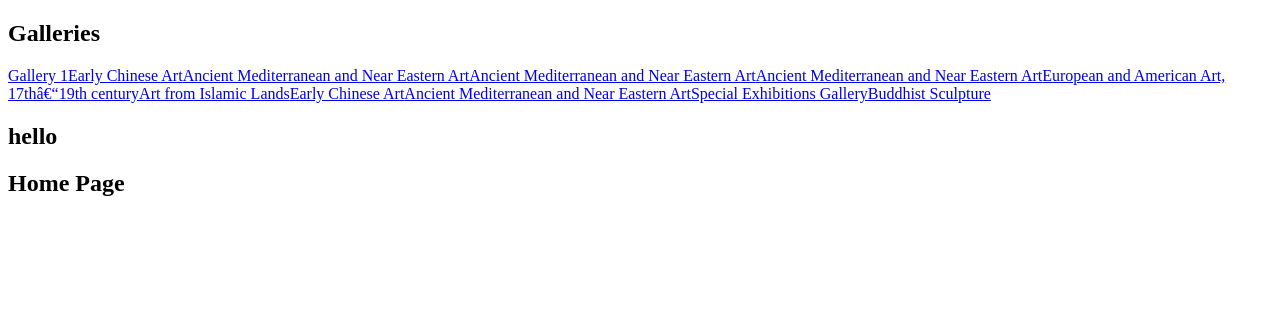
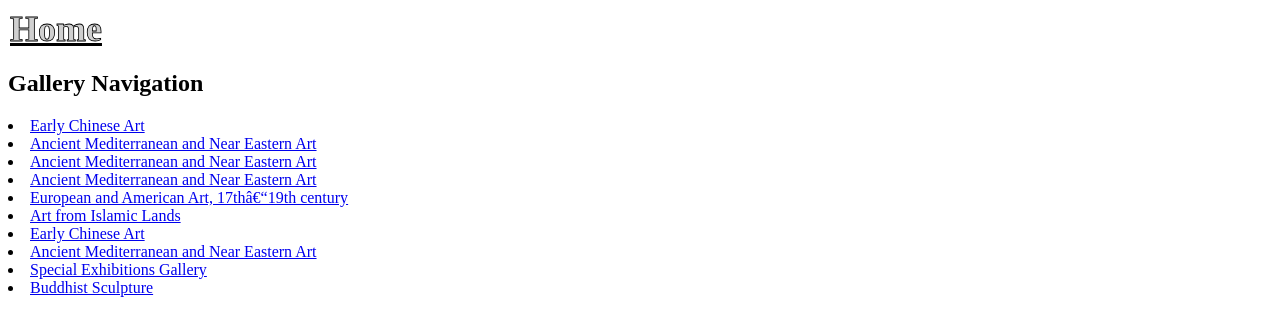
Before and after one commit to faresh9/Art-Museum-Project, a React (Create React App) app: page /galleries in a window 1280 px wide. Shown: the top 336 px of the page. Built offline with nearby package versions, Linux system fonts and the light colour scheme.

Commit message:
Finishing up on "ArtDescription" file and adding CSS after errors

```diff
--- a/package.json
+++ b/package.json
@@ -3,7 +3,7 @@
   "version": "0.1.0",
   "private": true,
   "dependencies": {
-    "@testing-library/jest-dom": "^4.2.4",
+    "@testing-library/jest-dom": "5.17.0",
     "@testing-library/react": "^9.5.0",
     "@testing-library/user-event": "^7.2.1",
     "react": "^18.2.0",
--- a/src/App.js
+++ b/src/App.js
@@ -1,20 +1,23 @@
-import React from "react";
-import harvardArt from "./data/harvardArt";
+import harvardArt from "./data/harvardArt.js";
 import GalleryNavigation from "./components/GalleryNavigation/GalleryNavigation";
-import { NavLink, Route, Switch } from "react-router-dom";
-import GalleryView from "./components/GalleryView/index";
+import HomePage from "./components/HomePage/HomePage";
+import ArtDescription from "./components/ArtDescription";
+import { NavLink, Route, Switch, useParams } from "react-router-dom";
 function App() {
   return (
     <div className="page-wrapper">
-      <GalleryNavigation galleries={harvardArt.records} />
+      <NavLink to="/">Home</NavLink>
+
       <Switch>
-        <Route path="/galleries/:galleryId">
-          <GalleryView />
+        <Route exact path="/">
+          <HomePage />
+          <NavLink to="/galleries">Galleries</NavLink>
         </Route>
 
-        <Route exact path="/"></Route>
-        <h2>Home Page</h2>
-        <p>Look, but Don't Touch. Please select a Gallery in the navigation bar</p>
+        <Route path="/galleries">
+          <GalleryNavigation galleries={harvardArt.records} />
+        </Route>
+
         <Route>
           <h1>404:Unknown Route</h1>
         </Route>
--- /dev/null
+++ b/src/components/ArtDescription/index.js
@@ -0,0 +1,10 @@
+import { NavLink, useParams, Link } from "react-router-dom";
+
+function ArtDescription({ art }) {
+  console.log("ArtDescription Component", art);
+  console.log("ArtDescription Component", art.creditline);
+
+  return <div>art</div>;
+}
+
+export default ArtDescription;
--- a/src/components/ArtImageTile/index.js
+++ b/src/components/ArtImageTile/index.js
@@ -1,21 +1,43 @@
-import { NavLink } from "react-router-dom";
+import { Link, NavLink, useParams, Route } from "react-router-dom";
+//import "./ArtImageTile.css";
+import ArtDescription from "../ArtDescription";
 
+function ArtImageTile({ art }) {
+  const { galleryId, artId } = useParams();
 
-function ArtImageTile({art}){
+  console.log("art", art);
+  // return(
+  //   <div>
+  //     {art.map(work => (
+  //       <li className='tile' key={work.id}>
 
+  //         {/* <NavLink to={`/galleries/${galleryId}/art/${work.id}`}> */}
+  //           <img src={work.images[0]?.baseimageurl} alt={work.title} />
+  //           <ArtDescription art={work}/>
+  //         {/* </NavLink> */}
+
+  //         <Route path="/galleries/:galleryId/art/:artId">
+  //           <ArtDescription art={art.find((artwork) => artwork.id === +artId)} />
+  //         </Route>
+
+  //       </li>
+  //     ))}
+  //   </div>
+
+  // )
 
   return (
     <div>
-      {art.map((work)=>
-      <NavLink to = {`/galleries/${galleryId}/art/${work.id}`}>
+      {art.map((work) => (
+        <li className="tile" key={work.id}>
+          <Link to={`/galleries/${galleryId}/art/${work.id}`}>
+            <img src={work.images[0]?.baseimageurl} alt={work.title} />
+            <ArtDescription art={work} />
+          </Link>
+        </li>
+      ))}
+    </div>
+  );
+}
 
-      </NavLink>
-
-        <Route path = '/galleries/:galleryId/art/:artId'>
-
-        </Route>
-  ))}
-    </div>
-  )
-
-}
+export default ArtImageTile;
--- a/src/components/GalleryNavigation/GalleryNavigation.js
+++ b/src/components/GalleryNavigation/GalleryNavigation.js
@@ -1,25 +1,33 @@
-import { NavLink } from "react-router-dom";
+import { NavLink, Route, Switch } from "react-router-dom";
+import GalleryView from "../GalleryView";
+import "./GalleryNavigation.css";
 
-const GalleryNavigation = (props) => {
+function GalleryNavigation(props) {
   const { galleries } = props;
+  // console.log(galleries);
+
   return (
-    <nav>
-      <h1>Galleries </h1>
-      <NavLink to="/">Gallery 1</NavLink>
-      {galleries.map((gallery) => {
-        return (
-          <NavLink
-            activeClassName="active"
-            to={`/${gallery.id}`}
-            key={gallery.id}
-          >
+    <div>
+      <h2>Gallery Navigation</h2>
+      {galleries.map((gallery) => (
+        <li key={gallery.id}>
+          <NavLink activeClassName="active" to={`/galleries/${gallery.id}`}>
             {gallery.name}
           </NavLink>
-        );
-      })}
-      <h1>hello</h1>
-    </nav>
+        </li>
+      ))}
+
+      <Switch>
+        <Route path="/" exact></Route>
+
+        <Route path="/galleries/:galleryId">
+          <nav>
+            <GalleryView galleries={galleries} />
+          </nav>
+        </Route>
+      </Switch>
+    </div>
   );
-};
+}
 
 export default GalleryNavigation;
--- a/src/components/GalleryView/index.js
+++ b/src/components/GalleryView/index.js
@@ -1,8 +1,50 @@
 import { NavLink, useParams, Route } from "react-router-dom";
+//import "./GalleryView.css";
+import "../GalleryView";
+import ArtImageTile from "../ArtImageTile";
+import ArtDescription from "../ArtDescription";
 
-const GalleryView = ({ galleries }) => {
-  const { galleryId } = useParams();
-  const gallery = galleries.find((gallery) => gallery.id === galleryId);
-  return <h1>Hello from GalleryView</h1>;
-};
+function GalleryView({ galleries }) {
+  const { galleryId, artId } = useParams();
+  const gallery = galleries.find((gallery) => gallery.id === +galleryId);
+
+  const artWork = gallery.objects.find((art) => art.id === +artId);
+
+  console.log(artWork);
+  // return (
+  //   <div >
+  //     <h1>{gallery.name}</h1>
+  //     <h1>{gallery.theme}</h1>
+
+  //     <h2>
+  //       <ArtImageTile art={gallery.objects} />
+  //     </h2>
+
+  //     <Route path="/galleries/:galleryId/art/:artId">
+  //       <ArtDescription
+  //         art={gallery.objects.find((art) => art.id === +artId)}
+  //       />
+  //     </Route>
+
+  //   </div>
+  // );
+
+  return (
+    <div>
+      <h1>{gallery.name}</h1>
+      <h1>{gallery.theme}</h1>
+
+      <Route path="/galleries/:galleryId">
+        <ArtImageTile art={gallery.objects} />
+      </Route>
+
+      <Route path="/galleries/:galleryId/art/:artId">
+        <ArtDescription
+          art={gallery.objects.find((art) => art.id === +artId)}
+        />
+      </Route>
+    </div>
+  );
+}
+
 export default GalleryView;
--- /dev/null
+++ b/src/components/HomePage/HomePage.js
@@ -0,0 +1,12 @@
+function HomePage() {
+  return (
+    <div>
+      <h2>Harvard Art Museum</h2>
+      <p>
+        Look, but Don't Touch. Please select a Gallery in the navigation bar.
+      </p>
+    </div>
+  );
+}
+
+export default HomePage;
```
